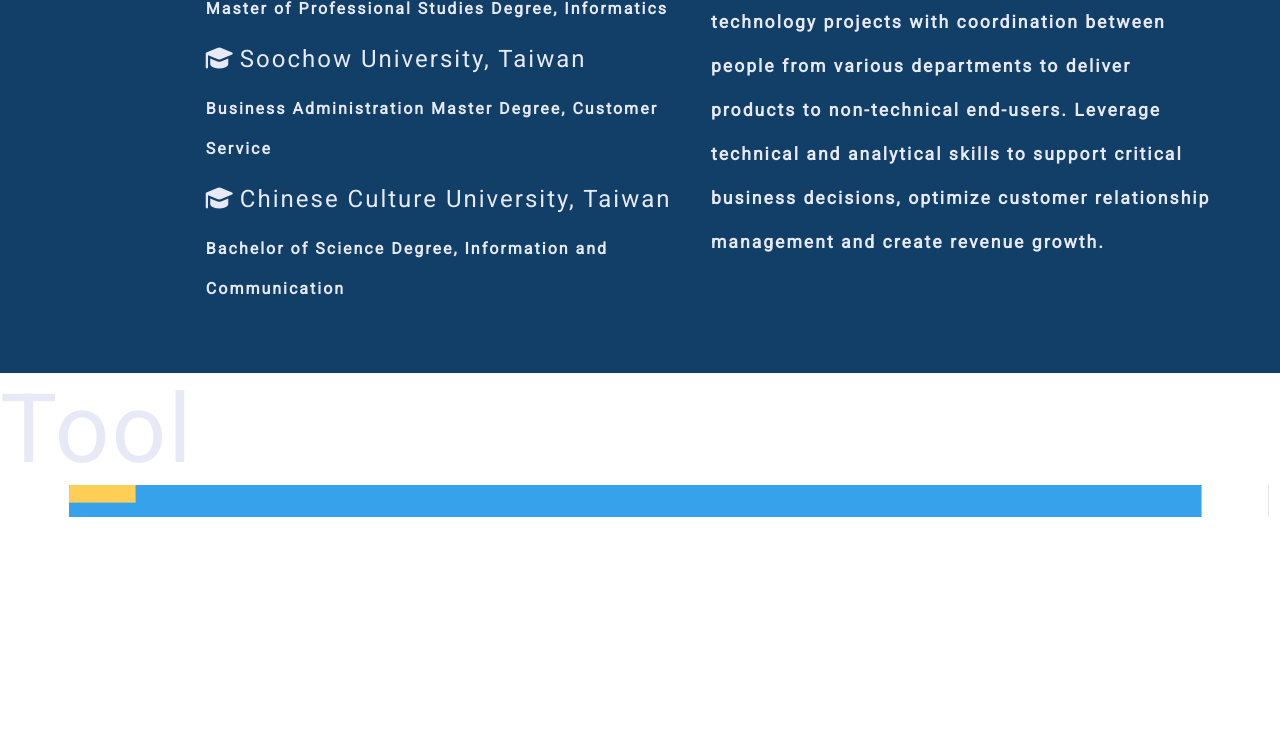
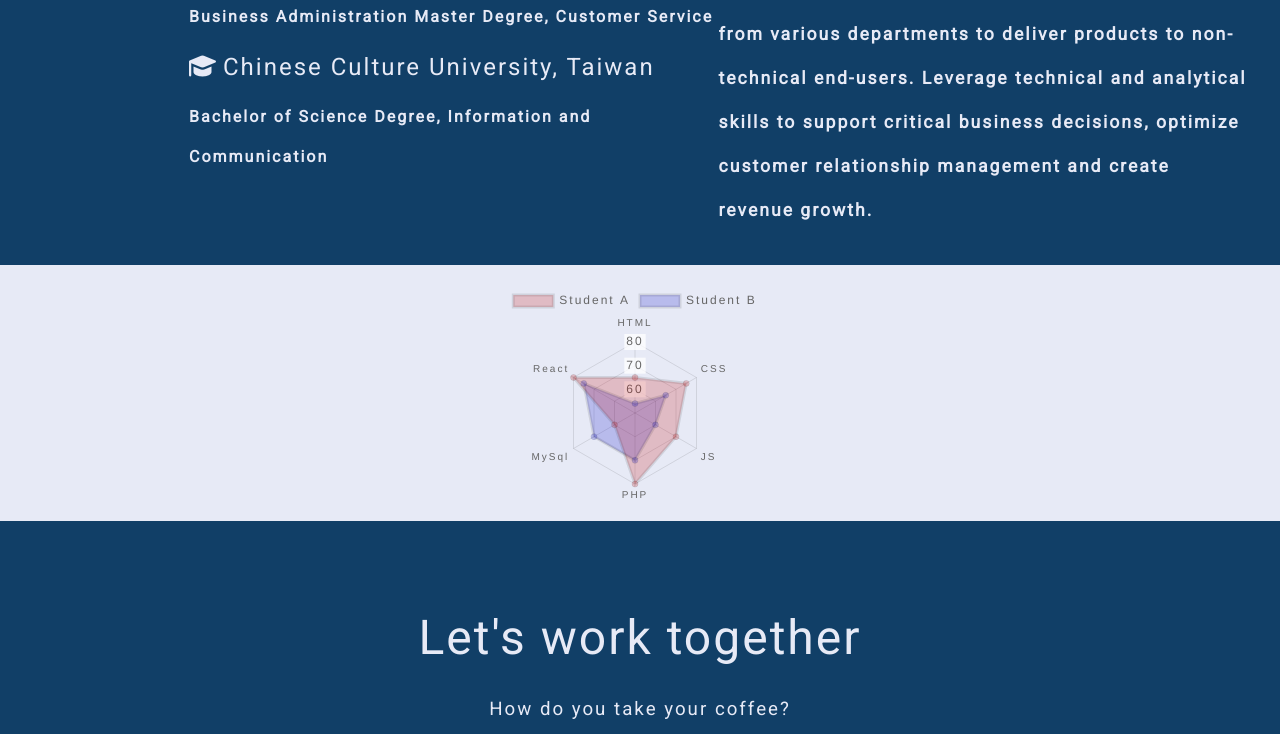
Before and after one commit to yahsuanlinus/felixvestra.com, a website: page index.html in a window 1280 px wide. Shown: the part 1684-2418 px from the top of the page. Drawn offline with nearby package versions, Linux system fonts and the light colour scheme.

Commit message:
radar chart

```diff
--- a/index.html
+++ b/index.html
@@ -190,17 +190,24 @@
 
      <!--Section - About End-->
     <!--Section - chart Star-->
-      <section id="chart">
-       <h3 class="lg-heading">Tool</h3>
-       <canvas id="barChart" width="200" height="200"></canvas>
-       <script src="js/charts.js"></script>
-      </section>
+    <section id="chart">
+      <div class="chart-canvas">
+        <canvas id="barChart" width="100vw" height="20vh" aria-label="Hello ARIA World" role="img">
+        </canvas>
+      </div>
+      <div class="radar-canvas">
+        <canvas id="radar2Chart" width="100vw" height="20vh" aria-label="Hello World" role="img">
+        </canvas>
+      </div>
+      <script src="js/charts.js"></script>
+     </section>
 
     <!--Section - chart End-->
     <!--Section - Contact Start-->
 
       <section id="contact">
-          <p class="lg-heading">Contact</p>
+          <p class="lg-heading">Let's work together</p>
+            <h3>How do you take your coffee?</h3>
           <div class="icons">
               <a href="https://www.linkedin.com/in/yahsuanlin/" target="_blank">
                 <i class="fab fa-linkedin fa-3x"></i>
@@ -209,7 +216,7 @@
                 <i class="fab fa-github fa-3x"></i>
               </a>
               <a href="mailto:lin.ya@husky.neu.edu">
-                <i class="fas fa-envelope-open fa-3x"></i>
+                <i class="fas fa-envelope-open fa-3x" target="_blank"></i>
                 </a>
               <div class="twitter">
                 <h3>Find me on Twitter</h3>
--- a/js/charts.js
+++ b/js/charts.js
@@ -1,54 +1,73 @@
 let chart = document.getElementById('barChart').getContext('2d');
 let barChar = new Chart(chart, {
-  type: 'horizontalBar',
+  type: 'radar',
   data: {
     labels: ['HTML', 'CSS', 'JS', 'PHP', 'MySql', 'React'],
     datasets: [{
-        label: 'experience',
-        data: [12, 19, 3, 5, 2, 3],
-        backgroundColor: [
-            'rgba(255, 99, 132, 0.2)',
-            'rgba(54, 162, 235, 0.2)',
-            'rgba(255, 206, 86, 0.2)',
-            'rgba(75, 192, 192, 0.2)',
-            'rgba(153, 102, 255, 0.2)',
-            'rgba(255, 159, 64, 0.2)'
-        ],
-        borderColor: [
-            'rgba(255, 99, 132, 1)',
-            'rgba(54, 162, 235, 1)',
-            'rgba(255, 206, 86, 1)',
-            'rgba(75, 192, 192, 1)',
-            'rgba(153, 102, 255, 1)',
-            'rgba(255, 159, 64, 1)'
-        ],
-        borderWidth: 1
+      label: "Student A",
+      backgroundColor: "rgba(200,0,0,0.2)",
+      data: [65, 75, 70, 80, 60, 80]
+    }, {
+      label: "Student B",
+      backgroundColor: "rgba(0,0,200,0.2)",
+      data: [54, 65, 60, 70, 70, 75]
     }]
 },
   options: {
-
+    responsive: true,
+    tooltips: {
+      mode: 'nearest',
+    },
     layout: {
         padding: {
-            left: 10,
-            right:0,
-            top: 0,
-            bottom: 1500
-        },
-
-      scales: {
-        xAxes: [{
-            stacked: true,
-            gridLines: {
-              offsetGridLines: true
-          }
-        }],
-        yAxes: [{
-            stacked: true
-        }]
-    }
+            left: 40,
+            right: 50,
+            top: 20,
+            bottom: 20
+        }
+    },
+    scales: {
 
 
-    }
+
+  }
+
+}
+});
+let radar = document.getElementById('radarChart').getContext('2d');
+let radarChar = new Chart(ctx, {
+  type: 'radar',
+  data: {
+    labels: ['HTML', 'CSS', 'JS', 'PHP', 'MySql', 'React'],
+    datasets: [{
+      label: "Student A",
+      backgroundColor: "rgba(200,0,0,0.2)",
+      data: [65, 75, 70, 80, 60, 80]
+    }, {
+      label: "Student B",
+      backgroundColor: "rgba(0,0,200,0.2)",
+      data: [54, 65, 60, 70, 70, 75]
+    }]
+},
+  options: {
+    responsive: true,
+    tooltips: {
+      mode: 'nearest',
+    },
+    layout: {
+        padding: {
+            left: 40,
+            right: 50,
+            top: 20,
+            bottom: 20
+        }
+    },
+    scales: {
+
+
+
+  }
+
 }
 
 });
--- a/scss/_chart.scss
+++ b/scss/_chart.scss
@@ -1,18 +1,29 @@
 #chart {
-    height: 60vh;
-    background-color: #fff;
 
-    p {
+    h3 {
+        color: $primary-color;
+        z-index: 2;
+        display: flex;
+        justify-self: center;
+        text-align: center;
+    }
+
+    .chart-canvas {
+        background-color: $secondary-color;
+    }
+
+    .title {
         margin-bottom: 2rem;
         font-size: 3rem;
         letter-spacing: 2px;
         position: relative;
         background: none;
+        padding: 20px;
     }
 
-    #radarChart {
+    #barChart {
         width: 100%;
-        height: 100%;
-        background-color: #fff;
+        height: 500px;
     }
+
 }
--- a/scss/main.scss
+++ b/scss/main.scss
@@ -112,10 +112,11 @@
     width: 100%;
     height: auto;
     background-color: $primary-color;
-    padding: 4rem;
+    padding: 2rem;
     color: $secondary-color;
     display: flex;
     flex-direction: row;
+    overflow: hidden;
 
         p {
         margin-top: 1rem;
@@ -173,8 +174,8 @@
     display: flex;
     flex-direction: column;
     justify-content: center;
-    background-color: $secondary-color;
-    color: $primary-color;
+    background-color: $primary-color;
+    color: $secondary-color;
     text-align: center;
 
     p {
@@ -190,7 +191,7 @@
 
         i {
         margin: 20px 0;
-        color: $primary-color;
+        color: $secondary-color;
         }
         h3 {
             margin: 20px 0;
@@ -210,6 +211,6 @@
     display: flex;
     flex-direction: row;
     justify-content: center;
-    background-color: $primary-color;
-    color: $secondary-color;
+    background-color: $secondary-color;
+    color: $primary-color;
  }
```
Also changed, not shown: css/main.css.
